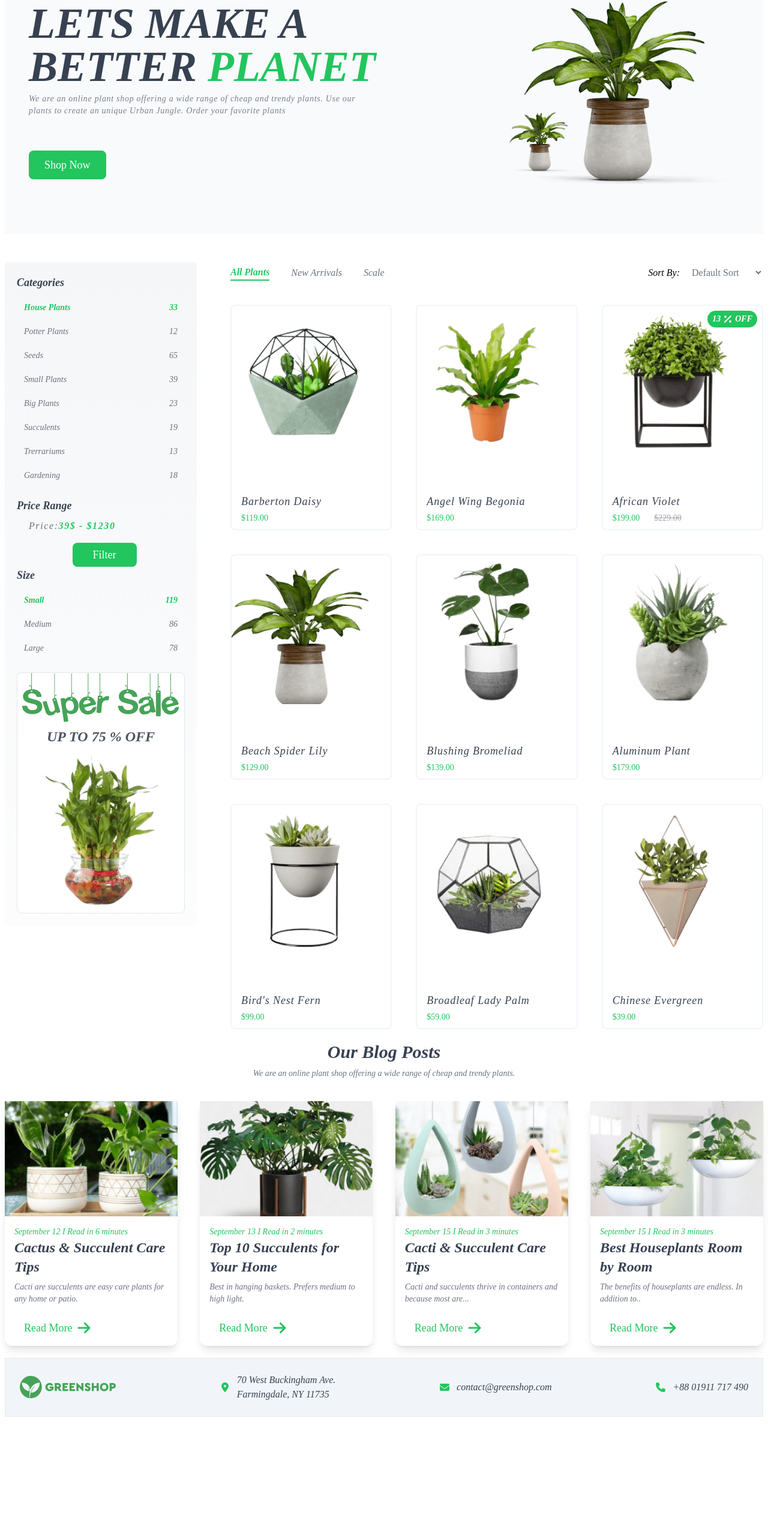
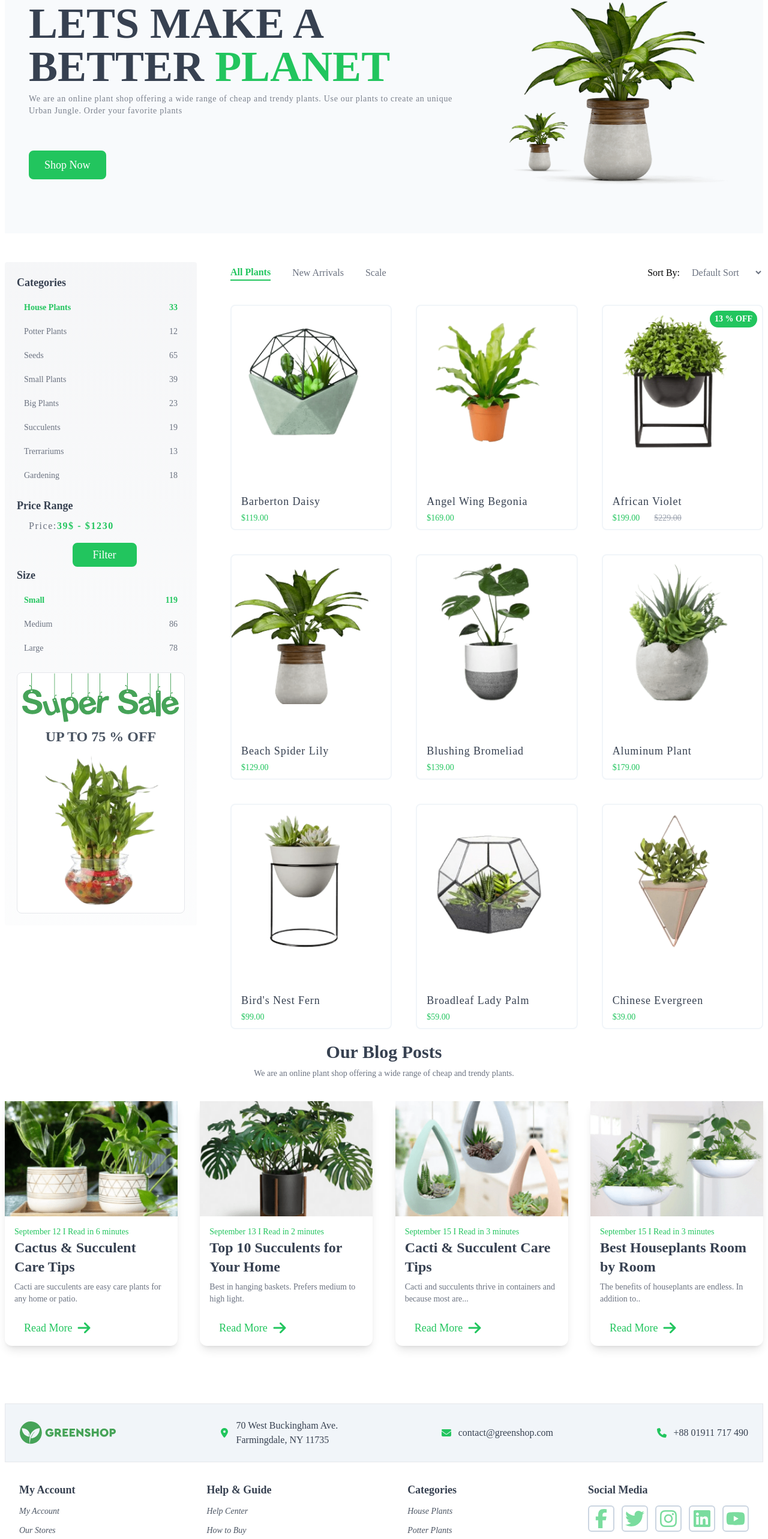
Before and after one commit to Sayidrahmatulloh/flowers-store, a Next.js app: page / in a window 1280 px wide. Shown: the part 215-2781 px from the top of the page at 60% size. Before the commit the page ends 2585 px from the top, so only its background shows below. Built offline with nearby package versions, Linux system fonts and the light colour scheme.

Commit message:
acccount | help | categories | social media

```diff
--- a/package.json
+++ b/package.json
@@ -12,8 +12,10 @@
   },
   "dependencies": {
     "@fortawesome/fontawesome-svg-core": "^6.5.2",
+    "@fortawesome/free-brands-svg-icons": "^6.5.2",
     "@fortawesome/free-solid-svg-icons": "^6.5.2",
     "@fortawesome/react-fontawesome": "^0.2.0",
+    "@next/font": "^14.2.3",
     "next": "14.2.2",
     "react": "^18",
     "react-dom": "^18",
--- a/src/app/components/blogItem.tsx
+++ b/src/app/components/blogItem.tsx
@@ -19,8 +19,8 @@ function BlogItem({
         <Image src={`/posts/${image}`} alt={title} className='w-full object-cover' fill loading='lazy' />
       </div>
       <div className='m-4'>
-        <h4 className='text-sm text-green-500'>{dateTime}</h4>
-        <h2 className='text-2xl font-bold text-gray-700'>{title}</h2>
+        <h4 className='text-sm not-italic text-green-500'>{dateTime}</h4>
+        <h2 className='text-2xl font-bold not-italic text-gray-700'>{title}</h2>
         <p className='mt-2 text-sm text-gray-500'>{description}</p>
       </div>
       <div className='m-2'>
--- a/src/app/components/blogs.tsx
+++ b/src/app/components/blogs.tsx
@@ -3,8 +3,8 @@ import BlogItem from './blogItem'
 
 function Blogs() {
   return (
-    <div className='my-5'>
-      <h2 className='mb-2 text-center text-3xl font-bold text-gray-700'>Our Blog Posts</h2>
+    <div className='mb-24 mt-5'>
+      <h2 className='mb-2 text-center text-3xl font-bold not-italic text-gray-700'>Our Blog Posts</h2>
       <p className='mb-9 text-center text-sm text-gray-500'>
         We are an online plant shop offering a wide range of cheap and trendy plants.
       </p>
--- a/src/app/components/mainBanner.tsx
+++ b/src/app/components/mainBanner.tsx
@@ -6,12 +6,12 @@ function MainBanner() {
     <div className='flex h-[500px] w-full items-center bg-slate-50 p-10'>
       <div className='w-2/3'>
         <span className='mb-4 font-medium uppercase tracking-[1px] text-gray-600'>Welcome to GreenShop</span>
-        <h1 className='mb-2 text-7xl font-bold uppercase text-gray-700'>
+        <h1 className='mb-2 text-7xl font-bold uppercase not-italic text-gray-700'>
           Lets Make a <br /> Better <span className='text-green-500'>Planet</span>
         </h1>
-        <p className='mb-14 text-sm tracking-wider text-gray-500/90'>
-          We are an online plant shop offering a wide range of cheap and trendy plants. Use our <br /> plants to create
-          an unique Urban Jungle. Order your favorite plants
+        <p className='mb-14 w-[90%] text-sm leading-5 tracking-wider text-gray-500/90'>
+          We are an online plant shop offering a wide range of cheap and trendy plants. Use our plants to create an
+          unique Urban Jungle. Order your favorite plants
         </p>
         <Button text={'Shop Now'} isHover={true} />
       </div>
--- a/src/app/components/productCardItem.tsx
+++ b/src/app/components/productCardItem.tsx
@@ -1,6 +1,5 @@
 import IconButton from '@/components/lib/iconButton'
-import { faCartPlus, faHeart, faPercent, faSearch } from '@fortawesome/free-solid-svg-icons'
-import { FontAwesomeIcon } from '@fortawesome/react-fontawesome'
+import { faCartPlus, faHeart, faSearch } from '@fortawesome/free-solid-svg-icons'
 import Image from 'next/image'
 
 function ProductCardItem({
@@ -19,9 +18,8 @@ function ProductCardItem({
   return (
     <div className='group relative flex w-full flex-col gap-2  rounded-lg border-2 border-slate-100 hover:border-t-green-500'>
       {discount && (
-        <span className='absolute right-2 top-2 z-10 flex items-center gap-1 rounded-full bg-green-500 px-2 py-1 text-sm font-bold text-white'>
-          {discount}
-          <FontAwesomeIcon icon={faPercent} className='size-4' /> OFF
+        <span className='absolute right-2 top-2 z-10 flex items-center gap-1 rounded-full bg-green-500 px-2 py-1 text-sm font-bold not-italic text-white'>
+          {discount} % OFF
         </span>
       )}
       <div className='relative mb-5 mt-2 size-60'>
--- a/src/app/layout.tsx
+++ b/src/app/layout.tsx
@@ -1,5 +1,6 @@
 import TheFooter from '@/components/theFooter'
 import TheHeader from '@/components/theHeader'
+import { Roboto_Slab } from '@next/font/google'
 import type { Metadata } from 'next'
 import './globals.css'
 
@@ -7,7 +8,10 @@ export const metadata: Metadata = {
   title: 'Flowers Store',
   description: 'Sayidrahmatulloh',
 }
-
+export const robotoSlab = Roboto_Slab({
+  subsets: ['latin'],
+  weight: ['400', '500', '600', '700'],
+})
 export default function RootLayout({
   children,
 }: Readonly<{
@@ -15,7 +19,7 @@ export default function RootLayout({
 }>) {
   return (
     <html lang='en' className={'select-none scroll-smooth'}>
-      <body className={'font-monolisa italic'}>
+      <body className={'font-monolisa'}>
         <main className='mx-auto max-w-7xl p-2'>
           <div className='fixed left-0 top-0 z-50 w-full bg-white px-4'>
             <TheHeader />
--- a/src/components/theFooter.tsx
+++ b/src/components/theFooter.tsx
@@ -1,7 +1,8 @@
-import { faEnvelope } from '@fortawesome/free-solid-svg-icons'
-import { faLocationDot } from '@fortawesome/free-solid-svg-icons/faLocationDot'
-import { faPhone } from '@fortawesome/free-solid-svg-icons/faPhone'
+import visa from '@/assets/Visa.png'
+import { faFacebookF, faInstagram, faLinkedin, faTwitter, faYoutube } from '@fortawesome/free-brands-svg-icons'
+import { faEnvelope, faLocationDot, faPhone } from '@fortawesome/free-solid-svg-icons'
 import { FontAwesomeIcon } from '@fortawesome/react-fontawesome'
+import Image from 'next/image'
 import TheHeaderLogo from './lib/theHeaderLogo'
 
 function TheFooter() {
@@ -26,6 +27,53 @@ function TheFooter() {
           <span className='text-base text-gray-700'>+88 01911 717 490</span>
         </div>
       </div>
+      <div className='flex items-start justify-between px-6 py-8 not-italic'>
+        <div className='flex flex-col gap-3'>
+          <h1 className='text-lg font-bold text-gray-700'>My Account</h1>
+          {['My Account', 'Our Stores', 'Contact Us', 'Career', 'Specials'].map((item, index) => (
+            <h2 key={index} className='text-sm font-normal italic text-gray-600'>
+              {item}
+            </h2>
+          ))}
+        </div>
+        <div className='flex flex-col gap-3'>
+          <h1 className='text-lg font-bold text-gray-700'>Help & Guide</h1>
+          {['Help Center', 'How to Buy', 'Shipping & Delivery', 'Product Police', 'How to Return'].map(
+            (item, index) => (
+              <h2 key={index} className='text-sm font-normal italic text-gray-600'>
+                {item}
+              </h2>
+            ),
+          )}
+        </div>
+        <div className='flex flex-col gap-3'>
+          <h1 className='text-lg font-bold text-gray-700'>Categories</h1>
+          {['House Plants', 'Potter Plants', 'Seeds', 'Small Plants', 'Accessories'].map((item, index) => (
+            <h2 key={index} className='text-sm font-normal italic text-gray-600'>
+              {item}
+            </h2>
+          ))}
+        </div>
+        <div className='flex flex-col gap-3'>
+          <h1 className='text-lg font-bold text-gray-700'>Social Media</h1>
+          <div className='flex gap-3'>
+            {[faFacebookF, faTwitter, faInstagram, faLinkedin, faYoutube].map((item, index) => (
+              <FontAwesomeIcon
+                icon={item}
+                key={index}
+                className='size-8 cursor-pointer rounded-md border-2 border-slate-300 p-1 text-green-500/60 hover:text-green-500'
+              />
+            ))}
+          </div>
+          <h1 className='text-lg font-bold text-gray-700'>We accept</h1>
+          <div className='flex gap-3'>
+            <Image src={visa} alt='visa' width={224} height={24} />
+          </div>
+        </div>
+      </div>
+      <div className='w-full p-2'>
+        <h2 className='text-center not-italic text-gray-600'>© 2021 GreenShop. All Rights Reserved.</h2>
+      </div>
     </div>
   )
 }
--- a/tailwind.config.ts
+++ b/tailwind.config.ts
@@ -16,6 +16,7 @@ const config: Config = {
         monolisa: ['Monolisa', 'serif'],
         'dank-mono': ['Dank Mono', 'monospace'],
         lotion: ['Lotion', 'serif'],
+        poppins: ['Poppins', 'sans-serif'],
       },
     },
   },
```
Also changed, not shown: src/assets/Visa.png (added), 1 other file (tests, documents, lock files or other folders).
